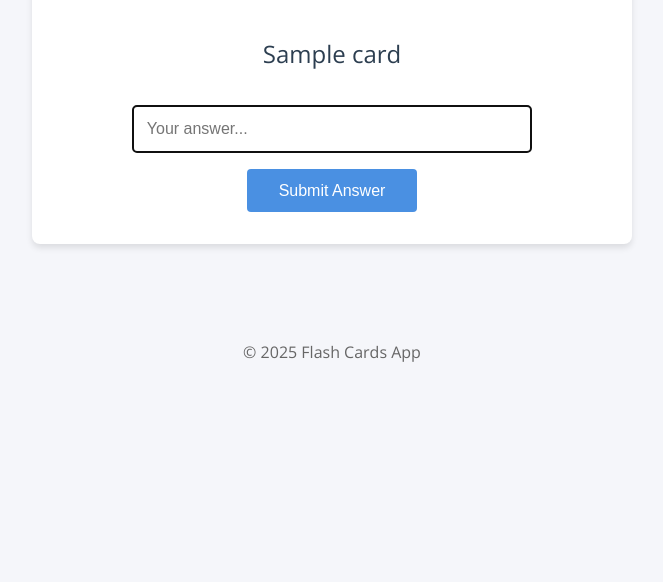
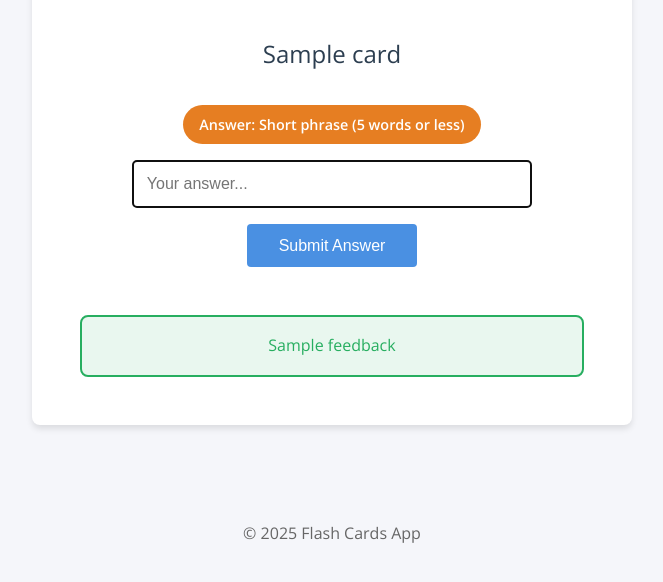
Before and after one commit to dstainton/transcript-flash-cards, a Flask app: template templates/flashcard.html in a window 1280 px wide. Shown: the part 186-768 px from the top of the page, without its empty margins (308-971 px from the left). Run offline with Flask 3, Linux system fonts and the light colour scheme; the template is opened without the code that fills it: most values are stand-ins (such as "Sample title", 1, 10 or a date in 2020).

Commit message:
Stats page is fixed, better feedback per question.

```diff
--- a/app.py
+++ b/app.py
@@ -80,10 +80,25 @@ def load_saved_flashcards(filepath='flashcards.json'):
     try:
         if os.path.exists(filepath):
             with open(filepath, 'r', encoding='utf-8') as f:
-                return json.load(f)
+                flashcards = json.load(f)
+                # Add answer_type to existing flashcards if missing
+                for card in flashcards:
+                    if 'answer_type' not in card:
+                        card['answer_type'] = get_answer_type(card['answer'])
+                return flashcards
     except Exception as e:
         print(f"Error loading saved flashcards: {e}")
     return None
+
+def get_answer_type(correct_answer):
+    """Determine the type of answer expected"""
+    answer_lower = correct_answer.strip().lower()
+    if answer_lower in ['true', 'false']:
+        return 'true_false'
+    elif answer_lower in ['yes', 'no']:
+        return 'yes_no'
+    else:
+        return 'short_phrase'
 
 def validate_flashcard(card):
     required_keys = ['question', 'answer', 'topic', 'filename']
@@ -210,6 +225,7 @@ def generate_flashcards(transcript, filename, main_topic=None):
                 card['filename'] = filename
                 card['correct_count'] = 0
                 card['attempts'] = 0
+                card['answer_type'] = get_answer_type(card['answer'])  # Add answer type
             return flashcards
 
         except json.JSONDecodeError as e:
@@ -229,8 +245,8 @@ random.shuffle(flashcards)
 
 # Initialize scores
 all_time_scores = {}
-exam_history = defaultdict(list)
-study_history = defaultdict(list)
+exam_history = {}
+study_history = {}
 
 # Add persistent storage for history
 def save_history():
@@ -255,20 +271,21 @@ def load_history():
             with open('history.json', 'r') as f:
                 history = json.load(f)
                 # Convert string dates back to datetime objects
-                exam_history = defaultdict(list, {
+                exam_history = {
                     datetime.fromisoformat(k): v
                     for k, v in history['exam_history'].items()
-                })
-                study_history = defaultdict(list, {
+                }
+                study_history = {
                     datetime.fromisoformat(k): v
                     for k, v in history['study_history'].items()
-                })
+                }
                 all_time_scores = history['all_time_scores']
     except Exception as e:
         print(f"Error loading history: {e}")
 
 # Add cleanup of old history entries
 def cleanup_old_history(days=30):
+    global exam_history, study_history
     cutoff = datetime.now() - timedelta(days=days)
     exam_history = {k: v for k, v in exam_history.items()
                    if isinstance(k, datetime) and k > cutoff}
@@ -378,12 +395,22 @@ def flashcard():
             session['current_card_index'] += 1
         else:
             correct = check_answer(card['question'], user_answer, card['answer'])
+            feedback = get_feedback(card['question'], user_answer, card['answer'], correct)
+
             if correct:
                 session['score'] += 1
                 card['correct_count'] = session.get(f'correct_count_{current_card_index}', 0) + 1
                 session[f'correct_count_{current_card_index}'] = card['correct_count']
             else:
                 session[f'correct_count_{current_card_index}'] = 0
+
+            # Store feedback in session for display
+            session['last_feedback'] = {
+                'correct': correct,
+                'feedback': feedback,
+                'user_answer': user_answer,
+                'correct_answer': card['answer']
+            }
 
             if card['correct_count'] >= 3:
                 session['flashcards'].pop(current_card_index)
@@ -396,10 +423,16 @@ def flashcard():
 
         return redirect(url_for('flashcard'))
 
+    # Get feedback for display and then clear it
+    feedback_data = session.get('last_feedback')
+    if feedback_data:
+        session.pop('last_feedback', None)  # Clear feedback after displaying
+
     return render_template('flashcard.html',
                          card=card,
                          mode=mode,
-                         time_limit=session.get('time_per_card'))
+                         time_limit=session.get('time_per_card'),
+                         feedback=feedback_data)
 
 # Modify the results route
 @app.route('/results')
@@ -480,16 +513,20 @@ def exit():  # Changed from exit_session to exit
         total = session.get('current_card_index', 0)
         timestamp = datetime.now()
 
+        percentage = calculate_percentage(score, total)
+
         if mode == 'exam':
             exam_history[timestamp] = {
                 'score': score,
                 'total': total,
+                'percentage': percentage,
                 'topics': session.get('topics', [])
             }
         else:
             study_history[timestamp] = {
                 'score': score,
                 'total': total,
+                'percentage': percentage,
                 'topics': session.get('topics', [])
             }
 
@@ -498,29 +535,74 @@ def exit():  # Changed from exit_session to exit
     session.clear()
     return redirect(url_for('index'))
 
+def get_feedback(question, user_answer, correct_answer, is_correct):
+    """Generate helpful feedback for the user"""
+    if is_correct:
+        return f"✅ Correct! Your answer '{user_answer}' is right."
+    else:
+        return f"❌ Incorrect. Your answer was '{user_answer}', but the correct answer is '{correct_answer}'. Try to understand why this is the correct answer."
+
 def check_answer(question, user_answer, correct_answer):
+    """Enhanced answer checking with better evaluation logic"""
     if not all(isinstance(x, str) for x in [question, user_answer, correct_answer]):
         print("Warning: Non-string input in check_answer")
         return False
+
+    # Normalize answers for comparison
+    user_clean = user_answer.strip().lower()
+    correct_clean = correct_answer.strip().lower()
+
+    # Direct exact match (case-insensitive)
+    if user_clean == correct_clean:
+        return True
+
+    # Handle True/False variations
+    if correct_clean in ['true', 'false']:
+        if user_clean in ['true', 't', 'yes', 'y', '1'] and correct_clean == 'true':
+            return True
+        if user_clean in ['false', 'f', 'no', 'n', '0'] and correct_clean == 'false':
+            return True
+
+    # Handle Yes/No variations
+    if correct_clean in ['yes', 'no']:
+        if user_clean in ['yes', 'y', 'true', 't', '1'] and correct_clean == 'yes':
+            return True
+        if user_clean in ['no', 'n', 'false', 'f', '0'] and correct_clean == 'no':
+            return True
+
+    # For short phrase answers, use AI evaluation with more context
     prompt = f"""
+    You are evaluating a student's answer to a flashcard question.
+
     Question: {question}
-    User Answer: {user_answer}
     Correct Answer: {correct_answer}
-    Is the user's answer correct? Respond with "Yes" or "No".
+    Student's Answer: {user_answer}
+
+    The correct answer is: {correct_answer}
+
+    Evaluate if the student's answer demonstrates understanding of the concept, even if the wording is different.
+    Consider:
+    - Synonyms and alternative phrasings
+    - Key concepts and terminology
+    - Partial understanding
+
+    Respond with "CORRECT" if the student's answer is essentially right, or "INCORRECT" if it's wrong.
+    Be generous with partial credit for short phrase answers.
     """
+
     try:
         response = client.chat.completions.create(
             model="gpt-3.5-turbo",
             messages=[
-                {"role": "system", "content": "You are a helpful assistant."},
+                {"role": "system", "content": "You are an educational assistant evaluating student answers. Be fair and generous with partial credit."},
                 {"role": "user", "content": prompt}
             ],
-            max_tokens=1,
+            max_tokens=10,
             n=1,
             temperature=0,
         )
-        evaluation = response.choices[0].message.content.strip().lower()
-        return evaluation == 'yes'
+        evaluation = response.choices[0].message.content.strip().upper()
+        return evaluation == 'CORRECT'
     except Exception as e:
         print(f"Error checking answer: {e}")
         return False
--- a/static/style.css
+++ b/static/style.css
@@ -345,3 +345,121 @@ footer {
     background: rgba(231, 76, 60, 0.1);
     border-radius: 4px;
 }
+
+/* Answer type indicators */
+.answer-type-indicator {
+    text-align: center;
+    margin: 1rem 0;
+}
+
+.answer-type-badge {
+    display: inline-block;
+    padding: 0.5rem 1rem;
+    border-radius: 20px;
+    font-size: 0.9rem;
+    font-weight: 600;
+    color: white;
+}
+
+.answer-type-badge.true-false {
+    background-color: #9b59b6;
+}
+
+.answer-type-badge.yes-no {
+    background-color: #3498db;
+}
+
+.answer-type-badge.short-phrase {
+    background-color: #e67e22;
+}
+
+/* Answer buttons */
+.answer-buttons {
+    display: flex;
+    gap: 1rem;
+    justify-content: center;
+    margin: 2rem 0;
+}
+
+.answer-button {
+    padding: 1rem 2rem;
+    border: none;
+    border-radius: 8px;
+    font-size: 1.2rem;
+    font-weight: 600;
+    cursor: pointer;
+    transition: all 0.3s ease;
+    min-width: 120px;
+}
+
+.answer-button:hover {
+    transform: translateY(-2px);
+    box-shadow: 0 4px 8px rgba(0,0,0,0.2);
+}
+
+.true-button {
+    background-color: #27ae60;
+    color: white;
+}
+
+.true-button:hover {
+    background-color: #229954;
+}
+
+.false-button {
+    background-color: #e74c3c;
+    color: white;
+}
+
+.false-button:hover {
+    background-color: #c0392b;
+}
+
+.yes-button {
+    background-color: #27ae60;
+    color: white;
+}
+
+.yes-button:hover {
+    background-color: #229954;
+}
+
+.no-button {
+    background-color: #e74c3c;
+    color: white;
+}
+
+.no-button:hover {
+    background-color: #c0392b;
+}
+
+/* Feedback styles */
+.feedback-container {
+    margin-top: 2rem;
+    padding: 1rem;
+}
+
+.feedback {
+    padding: 1rem;
+    border-radius: 8px;
+    text-align: center;
+    font-weight: 500;
+}
+
+.feedback.correct {
+    background-color: rgba(39, 174, 96, 0.1);
+    border: 2px solid #27ae60;
+    color: #27ae60;
+}
+
+.feedback.incorrect {
+    background-color: rgba(231, 76, 60, 0.1);
+    border: 2px solid #e74c3c;
+    color: #e74c3c;
+}
+
+.correct-answer-display {
+    margin-top: 0.5rem;
+    font-size: 0.9rem;
+    color: #2c3e50;
+}
--- a/templates/flashcard.html
+++ b/templates/flashcard.html
@@ -14,13 +14,48 @@
 
     <div class="question">{{ card.question }}</div>
 
+    <div class="answer-type-indicator">
+        {% if card.answer_type == 'true_false' %}
+            <span class="answer-type-badge true-false">Answer: True or False</span>
+        {% elif card.answer_type == 'yes_no' %}
+            <span class="answer-type-badge yes-no">Answer: Yes or No</span>
+        {% else %}
+            <span class="answer-type-badge short-phrase">Answer: Short phrase (5 words or less)</span>
+        {% endif %}
+    </div>
+
     <form method="POST" class="answer-form">
-        <input type="text" name="answer" class="input-field" placeholder="Your answer..." required autofocus>
-        <button type="submit" class="button">Submit Answer</button>
+        {% if card.answer_type == 'true_false' %}
+            <div class="answer-buttons">
+                <button type="submit" name="answer" value="True" class="answer-button true-button">True</button>
+                <button type="submit" name="answer" value="False" class="answer-button false-button">False</button>
+            </div>
+        {% elif card.answer_type == 'yes_no' %}
+            <div class="answer-buttons">
+                <button type="submit" name="answer" value="Yes" class="answer-button yes-button">Yes</button>
+                <button type="submit" name="answer" value="No" class="answer-button no-button">No</button>
+            </div>
+        {% else %}
+            <input type="text" name="answer" class="input-field" placeholder="Your answer..." required autofocus>
+            <button type="submit" class="button">Submit Answer</button>
+        {% endif %}
     </form>
 
     {% if error %}
         <p class="error">{{ error }}</p>
+    {% endif %}
+
+    {% if feedback %}
+        <div class="feedback-container">
+            <div class="feedback {{ 'correct' if feedback.correct else 'incorrect' }}">
+                <p>{{ feedback.feedback }}</p>
+                {% if not feedback.correct %}
+                    <p class="correct-answer-display">
+                        <strong>Correct Answer:</strong> {{ feedback.correct_answer }}
+                    </p>
+                {% endif %}
+            </div>
+        </div>
     {% endif %}
 </div>
 {% endblock %}
--- a/templates/stats.html
+++ b/templates/stats.html
@@ -25,7 +25,7 @@
                         <td>{{ date.strftime('%Y-%m-%d %H:%M') }}</td>
                         <td>{{ ', '.join(data.topics) }}</td>
                         <td>{{ data.score }}/{{ data.total }}</td>
-                        <td>{{ "%.1f"|format(data.percentage) }}%</td>
+                        <td>{{ "%.1f"|format(data.percentage) if data.percentage is defined else "N/A" }}%</td>
                     </tr>
                     {% endfor %}
                 </tbody>
@@ -53,7 +53,7 @@
                         <td>{{ date.strftime('%Y-%m-%d %H:%M') }}</td>
                         <td>{{ ', '.join(data.topics) }}</td>
                         <td>{{ data.total }}</td>
-                        <td>{{ "%.1f"|format(data.percentage) }}%</td>
+                        <td>{{ "%.1f"|format(data.percentage) if data.percentage is defined else "N/A" }}%</td>
                     </tr>
                     {% endfor %}
                 </tbody>
```
